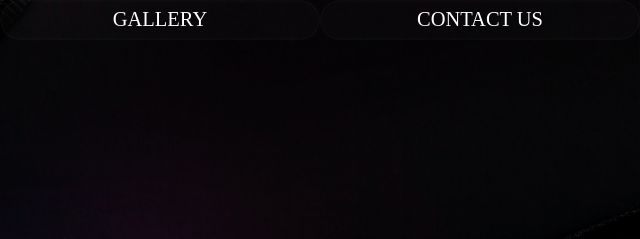
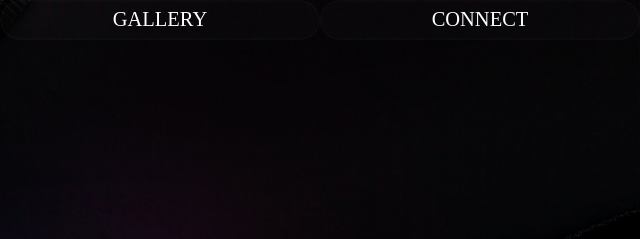
Before and after one commit to prakhar728/justoneclick, a plain HTML site: page index.html in a window 1280 px wide. Shown: the top 239 px of the page, 640-1280 px from the left. Drawn offline with Linux system fonts and the light colour scheme.

Commit message:
connect fixed

```diff
--- a/index.html
+++ b/index.html
@@ -16,7 +16,7 @@
             <a class="navigations" href="#sec1">HOME</a>
             <a class="navigations" href="#about">ABOUT</a>
             <a class="navigations" href="#gallery">GALLERY</a>
-            <a class="navigations" href="#conect">CONTACT US</a>
+            <a class="navigations" href="#conect">CONNECT</a>
         </nav>
         <h3>All it takes is</h3>
         <h1>Just One Click</h1>
@@ -42,7 +42,7 @@
             <div><a href="img6.jpg"><img src="img6 (Copy).jpg" alt=""></a></div>
         </div>
     </div>
-    <div class="connect">
+    <div class="connect" id="connect">
         <span> Connect with Us:</span>
         <img src="insta1.png" alt="instagram">
         <a href="https://instagram.com/_just.one.click_?igshid=1nvi2emah277t">Just One Click</a>
--- a/style.css
+++ b/style.css
@@ -144,7 +144,7 @@ body{
 /* DEFINING CONNECTION */
 
 .connect{
-    width:100vw;
+    width:99vw;
     height:auto;
     background-image: url(imansyah-muhamad-putera-wwnSkb9Z0sM-unsplash.jpg);
     background-position: center -6vh;
```
